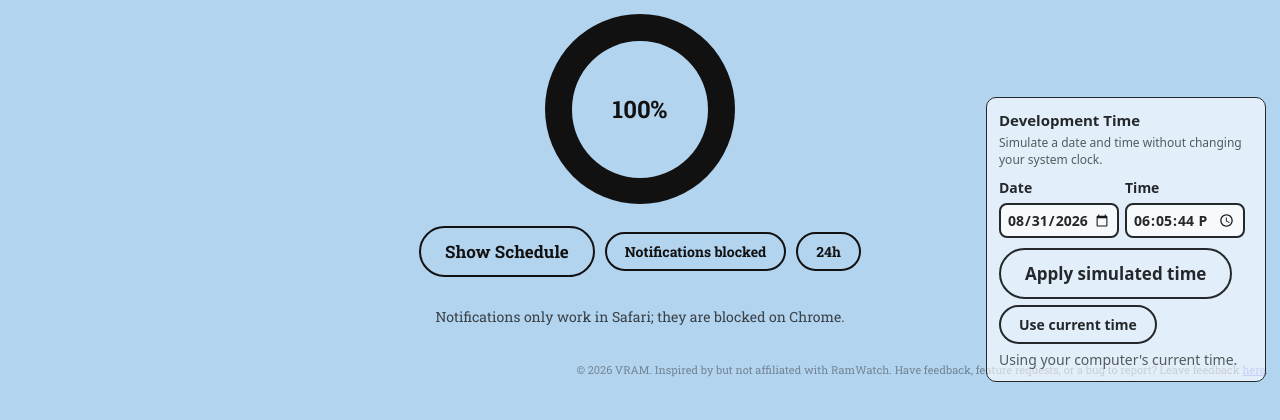
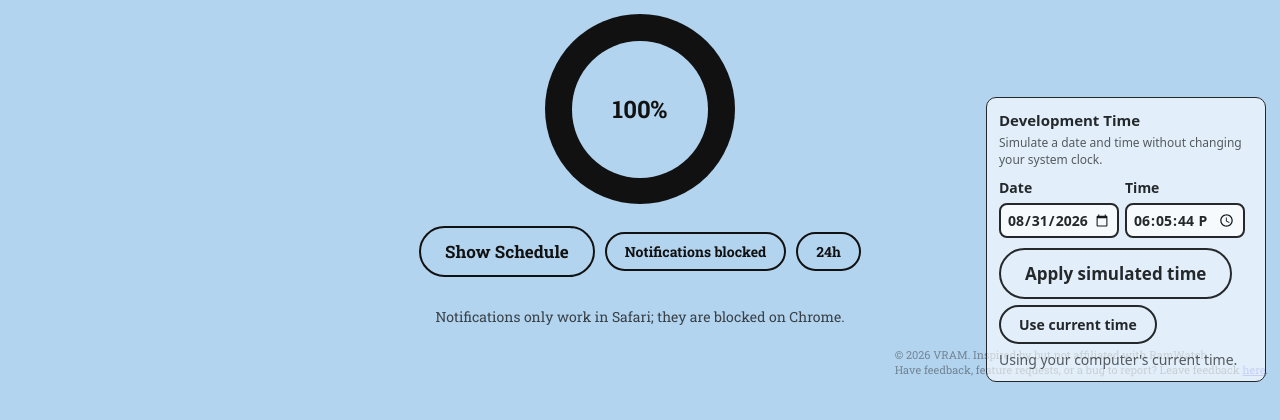
Before and after one commit to gaussiandistro/VRAM, a website built with Vite: page index.html in a window 1280 px wide. Shown: the part 404-824 px from the top of the page. Built offline with nearby package versions, Linux system fonts and the light colour scheme.

Commit message:
Added line break and FINALLY fixed all bugs surrounding footer

```diff
--- a/index.html
+++ b/index.html
@@ -185,7 +185,7 @@
 
     <footer class="footer">
     <p>
-      © 2026 VRAM. Inspired by but not affiliated with RamWatch. Have feedback, feature requests, or a bug to report? Leave feedback
+      © 2026 VRAM. Inspired by but not affiliated with RamWatch. <br>Have feedback, feature requests, or a bug to report? Leave feedback
     <a href="https://forms.gle/ZAy86V6og6b8UtVK7" target="_blank" rel="noopener noreferrer" class="feedback-link">here</a>.
     </p>
     </footer>
```
